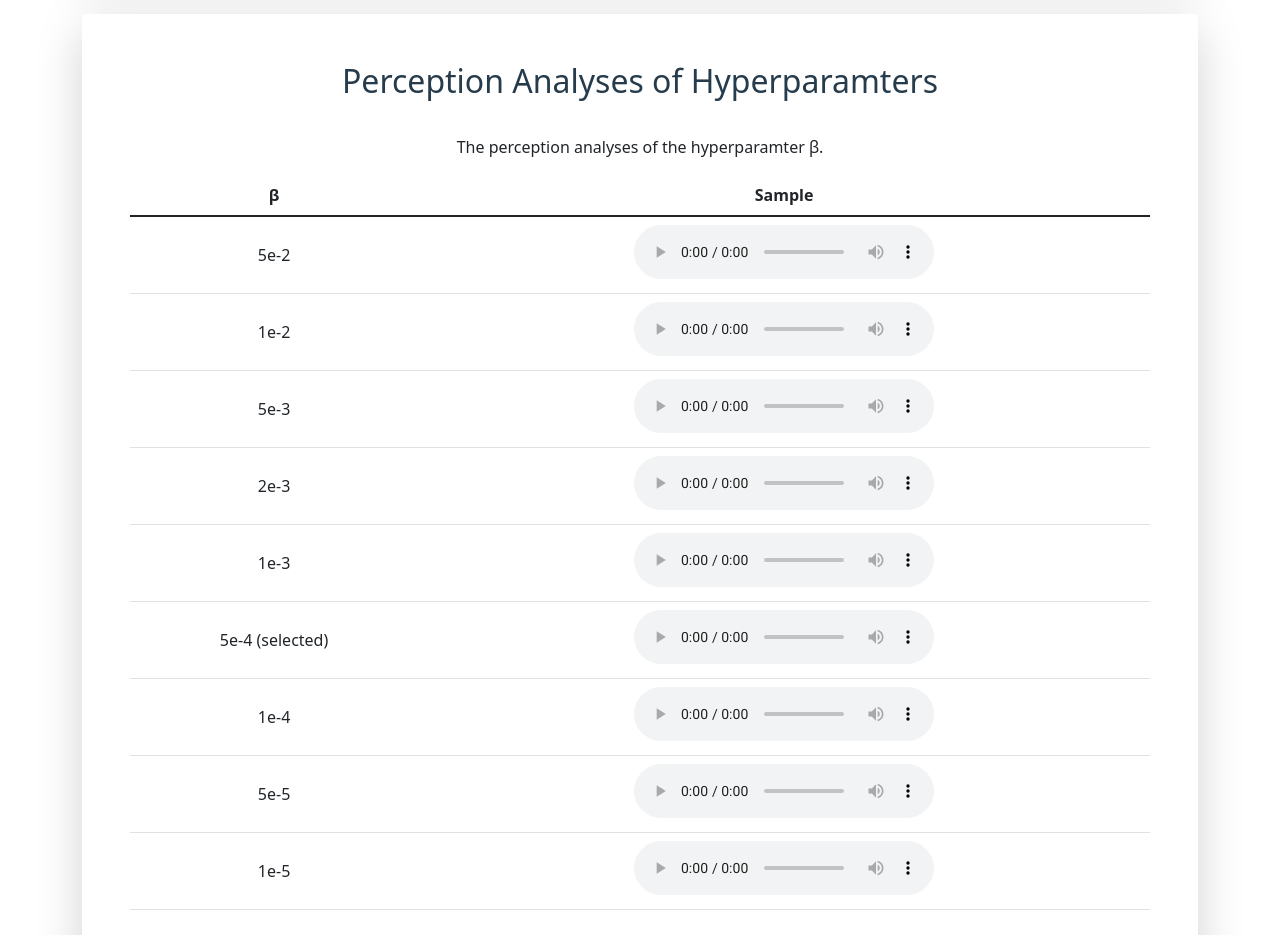
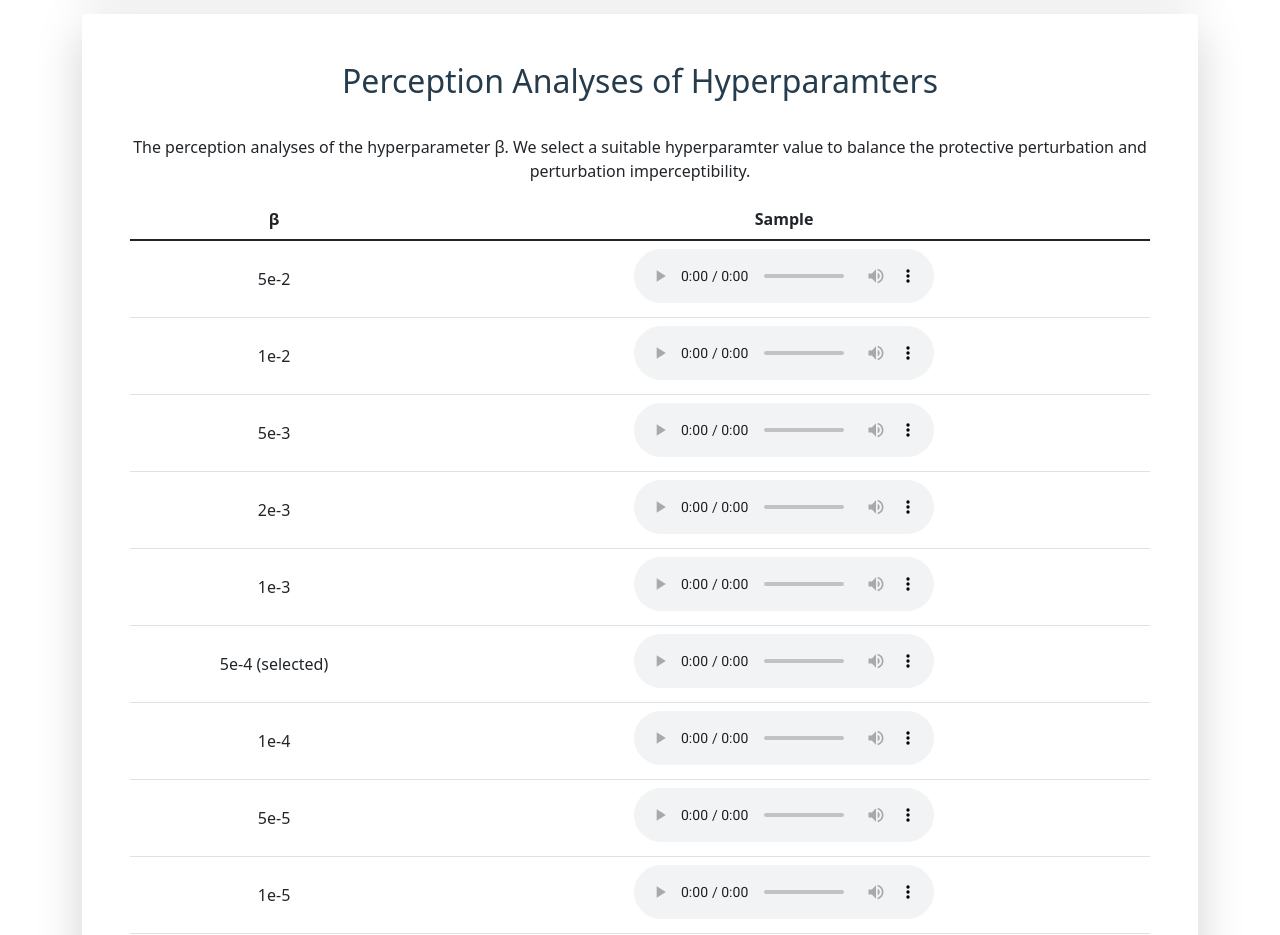
Before and after one commit to huanstring/huanstring.github.io, a plain HTML site: page index.html in a window 1280 px wide. Shown: the part 4540-5475 px from the top of the page. Drawn offline with Linux system fonts and the light colour scheme.

Commit message:
Update index.html

```diff
--- a/index.html
+++ b/index.html
@@ -338,7 +338,7 @@
 	<h2 id="ablation" style="text-align: center;">Perception Analyses of Hyperparamters</h2>
 	<div class="table-responsive pt-3">
 		<div class="text-center">
-			<p>The perception analyses of the hyperparamter β.</p>
+			<p>The perception analyses of the hyperparameter β. We select a suitable hyperparamter value to balance the protective perturbation and perturbation imperceptibility.</p>
 		</div>
 		<table class="table table-hover pt-2">
 			<thead>
```
